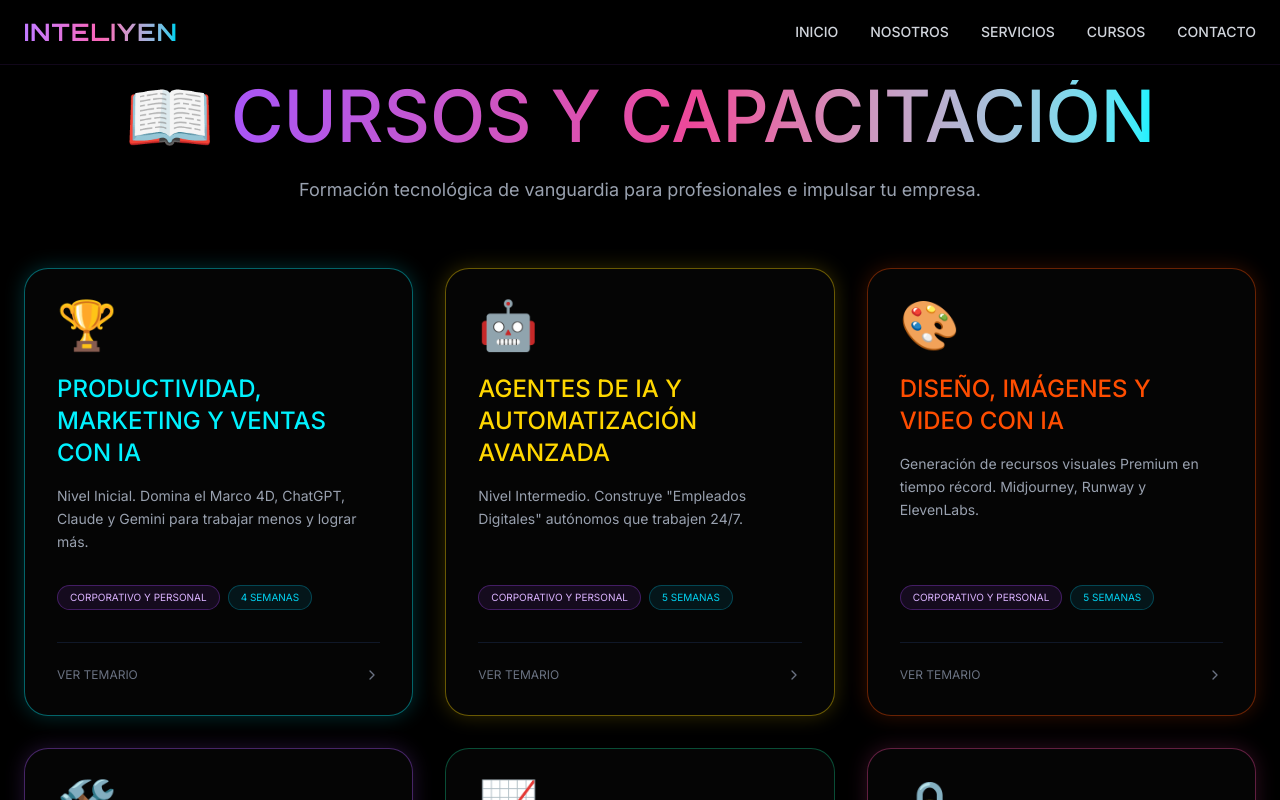
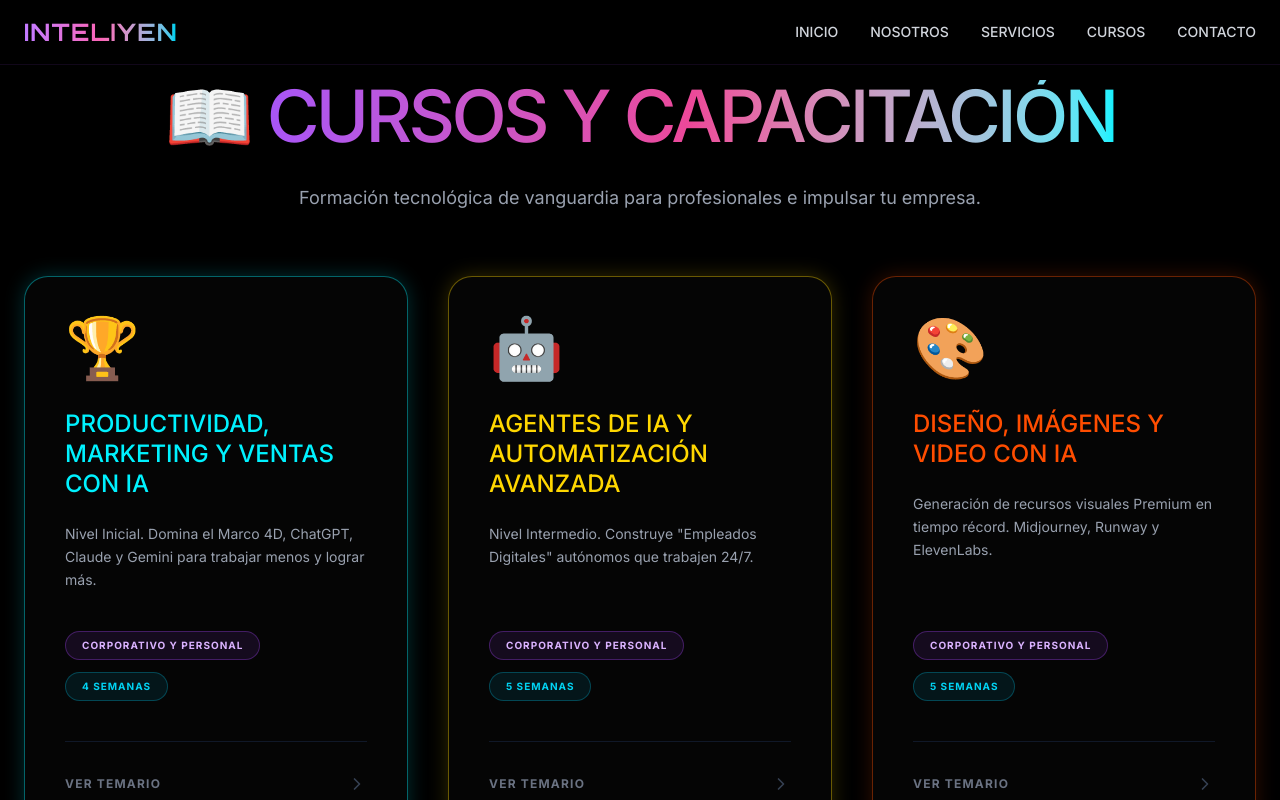
Before and after one commit to inteliyentecnologia-blip/inteliyen-web, a React (Vite) app: page /cursos in a window 1280 px wide. Shown: the top 800 px of the page. Built offline with nearby package versions, Linux system fonts and the light colour scheme.

Commit message:
fix: recuperando tipografia wide y 6 cursos completos

```diff
--- a/src/app/pages/CoursesListPage.tsx
+++ b/src/app/pages/CoursesListPage.tsx
@@ -2,13 +2,14 @@ import { Link } from 'react-router-dom';
 import { ChevronRight } from 'lucide-react';
 import { coursesData } from '../data/coursesData';
 
+// COLORES NEÓN REALES Y RESPLANDOR
 const getCardStyle = (id: number) => {
   const styles: Record<number, any> = {
     1: { text: 'text-[#00F2FF]', border: 'border-[#00F2FF]/40', glow: 'shadow-[0_0_20px_rgba(0,242,255,0.2)]' },
     2: { text: 'text-[#FFD700]', border: 'border-[#FFD700]/40', glow: 'shadow-[0_0_20px_rgba(255,215,0,0.2)]' },
     3: { text: 'text-[#FF4D00]', border: 'border-[#FF4D00]/40', glow: 'shadow-[0_0_20px_rgba(255,77,0,0.2)]' },
     4: { text: 'text-[#A855F7]', border: 'border-[#A855F7]/40', glow: 'shadow-[0_0_20px_rgba(168,85,247,0.2)]' },
-    5: { text: 'text-[#10B981]', border: 'border-[#10B981]/40', glow: 'shadow-[0_0_20_rgba(16,185,129,0.2)]' },
+    5: { text: 'text-[#10B981]', border: 'border-[#10B981]/40', glow: 'shadow-[0_0_20px_rgba(16,185,129,0.2)]' },
     6: { text: 'text-[#EC4899]', border: 'border-[#EC4899]/40', glow: 'shadow-[0_0_20px_rgba(236,72,153,0.2)]' },
   };
   return styles[id] || styles[1];
@@ -18,47 +19,48 @@ export default function CoursesListPage() {
   return (
     <div className="min-h-screen bg-black text-white py-20 px-6">
 
+      {/* TÍTULO PRINCIPAL - SIN CLASES DE FUENTE PARA QUE ENTRE TU TIPOGRAFÍA */}
       <div className="text-center mb-16 px-4">
-        <h1 className="text-5xl md:text-7xl flex items-center justify-center gap-4 uppercase">
+        <h1 className="text-5xl md:text-7xl flex items-center justify-center gap-4 uppercase tracking-tighter">
           <span>📖</span>
           <span className="text-transparent bg-clip-text bg-gradient-to-r from-[#A855F7] via-[#EC4899] to-[#00F2FF]">
             Cursos y Capacitación
           </span>
         </h1>
-        <p className="text-gray-400 text-lg max-w-3xl mx-auto mt-6">
+        <p className="text-gray-400 text-lg max-w-3xl mx-auto mt-8">
           Formación tecnológica de vanguardia para profesionales e impulsar tu empresa.
         </p>
       </div>
 
-      <div className="max-w-7xl mx-auto grid grid-cols-1 md:grid-cols-2 lg:grid-cols-3 gap-8">
+      <div className="max-w-7xl mx-auto grid grid-cols-1 md:grid-cols-2 lg:grid-cols-3 gap-10">
         {coursesData.map((course) => {
           const style = getCardStyle(course.id);
           return (
-            <div key={course.id} className={`bg-[#050505] border ${style.border} rounded-3xl p-8 flex flex-col transition-all duration-300 ${style.glow} hover:scale-[1.02]`}>
-              <div className="text-5xl mb-6">{course.icon}</div>
+            <div key={course.id} className={`bg-[#050505] border ${style.border} rounded-3xl p-10 flex flex-col transition-all duration-300 ${style.glow} hover:scale-[1.02]`}>
+              <div className="text-6xl mb-8">{course.icon}</div>
 
-              {/* QUITAMOS EL font-bold PARA QUE ENTRE TU TIPOGRAFÍA WIDE */}
-              <h2 className={`text-2xl mb-4 ${style.text} uppercase`}>
+              {/* TÍTULOS DE CURSOS EN MAYÚSCULAS Y SIN OVERRIDE DE FUENTE */}
+              <h2 className={`text-2xl mb-6 ${style.text} uppercase leading-tight`}>
                 {course.title}
               </h2>
 
-              <p className="text-gray-400 mb-8 flex-grow text-sm leading-relaxed">
+              <p className="text-gray-400 mb-10 flex-grow text-sm leading-relaxed">
                 {course.description}
               </p>
 
-              <div className="flex flex-wrap gap-2 mb-8">
-                <span className="px-3 py-1 rounded-full border border-purple-500/30 bg-purple-500/10 text-purple-300 text-[10px] uppercase">
+              <div className="flex flex-wrap gap-3 mb-10">
+                <span className="px-4 py-1.5 rounded-full border border-purple-500/30 bg-purple-500/10 text-purple-300 text-[10px] uppercase font-bold tracking-widest">
                   {course.audienceType}
                 </span>
-                <span className="px-3 py-1 rounded-full border border-cyan-500/30 bg-cyan-500/10 text-cyan-400 text-[10px] uppercase">
+                <span className="px-4 py-1.5 rounded-full border border-cyan-500/30 bg-cyan-500/10 text-cyan-400 text-[10px] uppercase font-bold tracking-widest">
                   {course.duration}
                 </span>
               </div>
 
-              <div className="mt-auto pt-6 border-t border-gray-900">
-                <Link to={`/cursos/${course.id}`} className="flex items-center justify-between text-xs uppercase text-gray-500 hover:text-white transition-colors">
+              <div className="mt-auto pt-8 border-t border-gray-900">
+                <Link to={`/cursos/${course.id}`} className="flex items-center justify-between text-xs uppercase tracking-widest text-gray-500 hover:text-white transition-colors font-bold">
                   Ver temario
-                  <ChevronRight className="w-4 h-4" />
+                  <ChevronRight className="w-5 h-5 text-gray-700" />
                 </Link>
               </div>
             </div>
```
Also changed, not shown: 4 other files (tests, documents, lock files or other folders).
